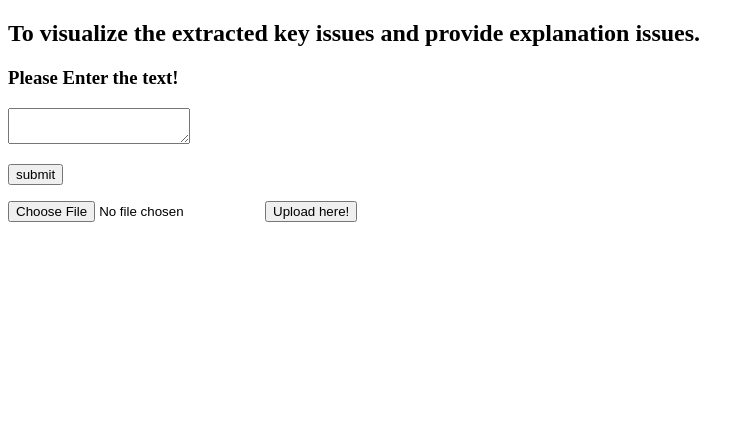
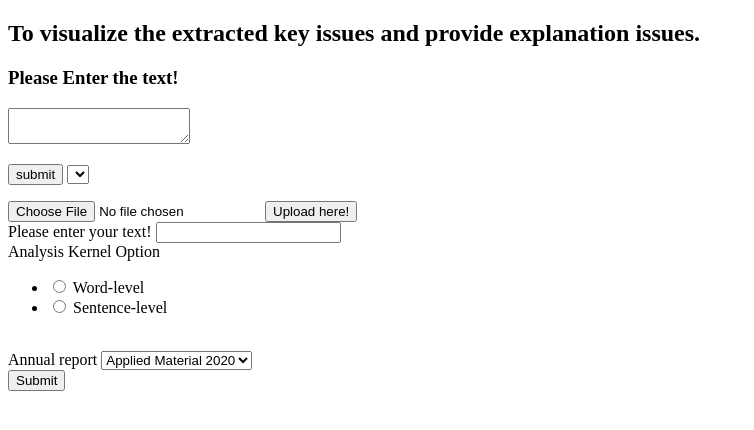
Before and after one commit to chungkaiyu/esg_visualize, a Flask app: page /form in a window 1280 px wide. Shown: the top 430 px of the page, without its empty margins (0-754 px from the left). Run offline with Flask 2, Linux system fonts and the light colour scheme; lists and menus that the app fills with data are empty; some libraries are stand-ins or nearby versions.

Commit message:
WTForm
Fix Tinymce

```diff
--- a/form.py
+++ b/form.py
@@ -1,18 +1,44 @@
-from flask import Flask, request, render_template, redirect, url_for
+from flask_wtf import FlaskForm
+from wtforms import (StringField, BooleanField, DateTimeField,
+                     RadioField, SelectField,
+                     TextAreaField, SubmitField)
+from wtforms.validators import DataRequired
+
+
+from flask import Flask, request, session, render_template, redirect, url_for
 from flask_uploads import UploadSet, TEXT, DOCUMENTS, configure_uploads
-from pathlib import Path
+from werkzeug.utils import secure_filename
 import os
 import re
 import json
 
-download_path = (Path.cwd() / 'static/input')
 app = Flask(__name__)
 app.config['SECRET_KEY'] = 'development'
 app.config['MAX_CONTENT_LENGTH'] = 16 * 1024 * 1024  # 16MB
-app.config['UPLOADED_DEF_DEST'] = download_path
+app.config['UPLOADED_DEF_DEST'] = os.getcwd() + '\\static\\input\\'
 
 usr_doc = UploadSet(name='def', extensions=TEXT + DOCUMENTS + tuple(['pdf']))
 configure_uploads(app, usr_doc)
+
+
+class CustomForm(FlaskForm):
+    text = StringField('Please enter your text!', validators=[
+        DataRequired()])
+    analytics = RadioField('Analysis Kernel Option', choices=[(
+        'wordLv', 'Word-level'), ('sentLv', 'Sentence-level')])
+    annualReport = SelectField('Annual report', choices=[('Material2020', 'Applied Material 2020'), (
+        'Material2019', 'Applied Material 2019'), ('Material2018', 'Applied Material 2018')])
+    submit = SubmitField("Submit")
+
+
+class MyForm(FlaskForm):
+    name = StringField('你的名字', validators=[DataRequired()])
+    agreed = BooleanField('同意加入這個組織？')
+    gender = RadioField('請輸入性別', choices=[('M', '男生'), ('F', '女生')])
+    hobby = SelectField(
+        '你的興趣', choices=[('sports', '運動'), ('travel', '旅遊'), ('movie', '電影')])
+    others = TextAreaField()
+    submit = SubmitField("確認")
 
 
 @app.errorhandler(413)
@@ -20,9 +46,32 @@ def request_entity_too_large(error):
     return '<script>alert("File to large!");window.location.href ="./form";</script>', 413
 
 
-@app.route('/form')
+@app.route('/form', methods=['GET', 'POST'])
 def formPage():
-    return render_template('form.html')
+    print('Entering')
+    # form = MyForm()
+    # if form.validate_on_submit():
+    #         session['name'] = form.name.data
+    #         session['agreed'] = form.agreed.data
+    #         session['gender'] = form.gender.data
+    #         session['hobby'] = form.hobby.data
+    #         session['others'] = form.others.data
+    #         print('In')
+    #         return redirect(url_for('test'))
+    form = CustomForm()
+    if form.validate_on_submit():
+        session['text'] = form.text.data
+        session['analytics'] = form.analytics.data
+        session['annualReport'] = form.annualReport.data
+        print('In')
+        return redirect(url_for('test'))
+    return render_template('form.html', form=form)
+
+
+@app.route('/test')
+def test():
+    print('Hello')
+    return render_template('test.html')
 
 
 @app.route('/submit', methods=['POST', 'GET'])
@@ -34,7 +83,8 @@ def submit():
                 print(filename)
                 file_url = usr_doc.url(filename)
                 print(file_url)
-                return "Oh no, we didn't finish this route."
+                # return "Oh no, we didn't finish this route."
+                return '<script>alert("Upload done!");window.location.href ="./form";</script>'
             except:
                 return '<script>alert("We only accept the file type with document or .txt");window.location.href ="./form";</script>'
         text = request.form['text']
@@ -52,4 +102,4 @@ def present(text, action):
 
 
 if __name__ == '__main__':
-    app.run(host="0.0.0.0", port=5000,debug=True)
+    app.run(debug=True)
--- a/templates/form.html
+++ b/templates/form.html
@@ -6,6 +6,7 @@
     <meta http-equiv="X-UA-Compatible" content="IE=edge">
     <meta name="viewport" content="width=device-width, initial-scale=1.0">
     <title>ESG_Step3</title>
+
 
     <!-- TinyMCE v4.7.6 -->
     <script src="https://cdn.tiny.cloud/1/ta2u6gairrvj6sfnbb3lijsbizq1y08921b0o70omfllzaws/tinymce/5/tinymce.min.js" referrerpolicy="origin"></script>
@@ -18,18 +19,37 @@
         <h3>Please Enter the text!</h3>
         <!-- <p><input type="text" name="text" /></p> -->
         <textarea id="text" name="text"></textarea>
-        <p><input type="submit" value="submit" /></p>
+        <p><input type="submit" value="submit" />
+        <select name= colours method="GET" action="/">
+            {% for colour in colours %}
+            <option value= "{{colour}}" SELECTED>{{colour}}</option>"
+            {% endfor %}
+        </select></p>
     </form>
-
 
     <form action="/submit" method="post" enctype="multipart/form-data">
         <input type="file" name="in_usr_doc">
         <input type="submit" value="Upload here!">
     </form>
 
+    <form action="" method="post" >
+        {{form.hidden_tag()}}
+
+        {{form.text.label(class='form-label')}}
+        {{form.text(class='form-control')}}
+        <br>
+        {{form.analytics.label(class='form-label')}}
+        {{form.analytics(class='form-check-input form-check-inline')}}
+        <br>
+        {{form.annualReport.label(class='form-label')}}
+        {{form.annualReport(class='form-control')}}
+        <br>
+        {{form.submit(class='btn btn-primary')}}
+    </form>
+
     <script>
         tinymce.init({
-            selector: 'textarea',
+            selector: '#text',
             plugins: 'a11ychecker advcode casechange export formatpainter linkchecker autolink lists checklist media mediaembed pageembed permanentpen powerpaste table advtable tinycomments tinymcespellchecker',
             toolbar: 'a11ycheck addcomment showcomments casechange checklist code export formatpainter pageembed permanentpen table',
             toolbar_mode: 'floating',
```
Also changed, not shown: key_phrase.txt (+0 -4 lines), templates/present.html (+9 -10 lines), templates/test.html (added, +32 -0 lines), 4 other files.
